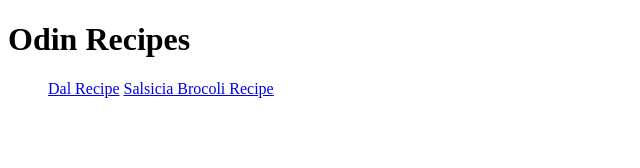
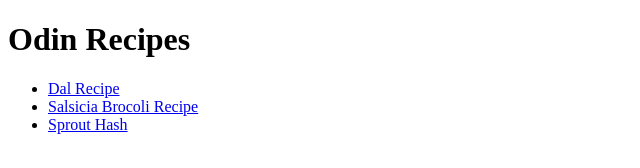
Before and after one commit to Strasseneck/odin-recipes, a plain HTML site: page index.html in a window 1280 px wide. Shown: the whole page, without its empty margins (0-640 px from the left). Drawn offline with Linux system fonts and the light colour scheme.

Commit message:
Edit index.html to include links to other recipes

```diff
--- a/index.html
+++ b/index.html
@@ -9,7 +9,9 @@
 <body>
     <h1>Odin Recipes</h1>
     <ul>
-    <a href="./recipes/dal.html">Dal Recipe</a>
-    <a href="./recipes/salsciabrocolli.html">Salsicia Brocoli Recipe</a>
+    <li><a href="./recipes/dal.html">Dal Recipe</a></li>
+    <li><a href="./recipes/salsciabrocolli.html">Salsicia Brocoli Recipe</a></li>
+    <li><a href="./recipes/sprouthash.html">Sprout Hash</a></li>
+    </ul>
 </body>
 </html>
```
